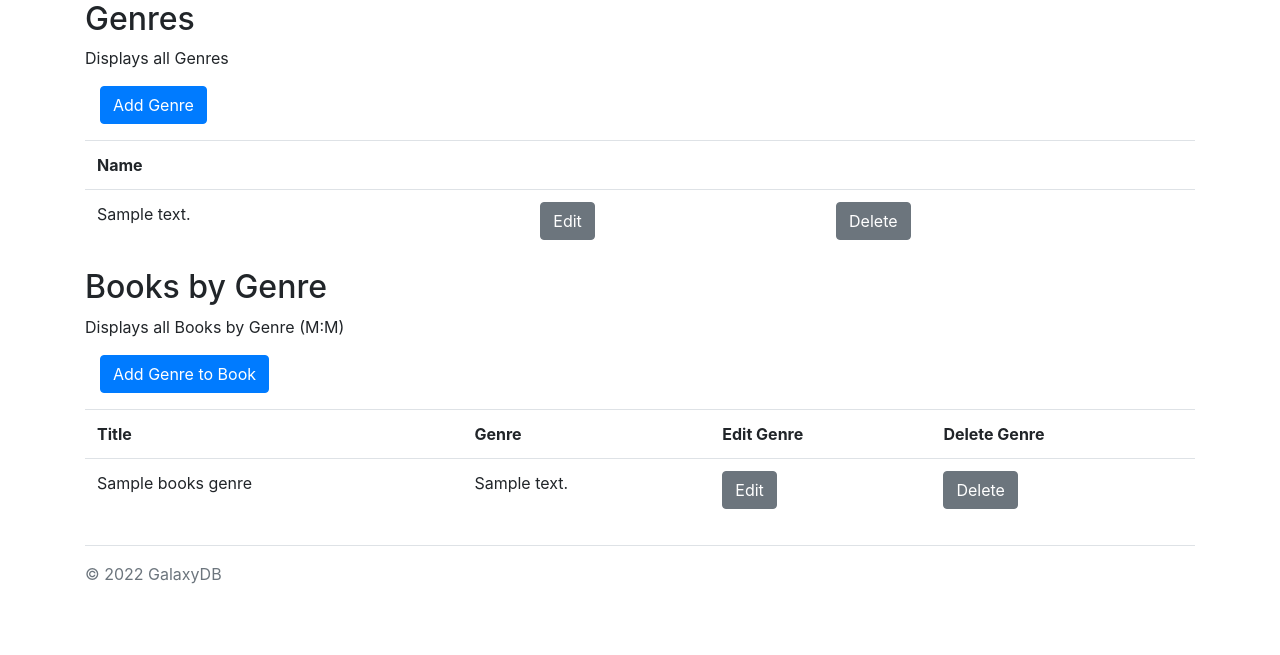
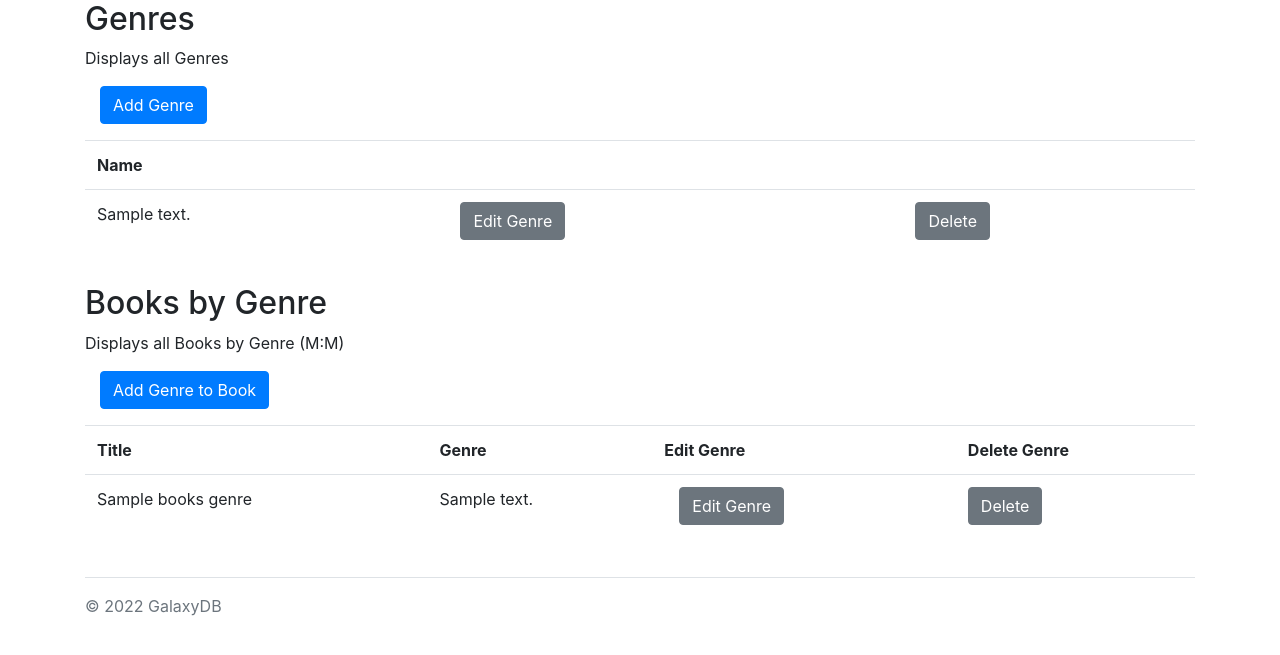
Before and after one commit to spencerlwahlstrom/greatreads, a Flask app: template templates/genres.html in a window 1280 px wide. Shown: the part 56-711 px from the top of the page. Run offline with Flask 2, Linux system fonts and the light colour scheme; the template is opened without the code that fills it: most values are stand-ins (such as "Sample title", 1, 10 or a date in 2020); some libraries are stand-ins or nearby versions.

Commit message:
modalized genres pages, cleaned up router, html

```diff
--- a/app.py
+++ b/app.py
@@ -198,7 +198,7 @@ def edit_genre(genre_id):
     if request.method == "POST":
         genre = request.form
         query = "UPDATE genres SET description = %s WHERE genre_id = %s;"
-        params = [genre["description"], genre["genre_id"]]
+        params = [genre["description"], genre_id]
         cur.execute(query, params)
         mysql.connection.commit()
         return redirect("/genres")
@@ -211,32 +211,13 @@ def edit_genre(genre_id):
 def edit_book_genre(book_id, genre_id):
     cur = mysql.connection.cursor()
 
-    # READ - Show all book_genre releationships
-    if request.method == "GET":
-        query = "SELECT * FROM books WHERE book_id = %s;"
-        params = [book_id]
-        cur.execute(query, params)
-        book = cur.fetchall()
-        query = "SELECT * FROM genres WHERE genre_id = %s;"
-        params = [genre_id]
-        cur.execute(query, params)
-        genre = cur.fetchall()
-        cur.execute("SELECT * FROM genres;")
-        genres = cur.fetchall()
-        return render_template(
-                "books-genres.html",
-                book=book[0],
-                genre=genre[0],
-                genres=genres
-                )
-
     # UPDATE - Change a specific book_genre relationship
     if request.method == "POST":
         book_genre = request.form
 
         # Check for duplicates
         duplicate = bg_duplicate_helper(
-                    book_genre["book_id"],
+                    book_id,
                     book_genre["genre_id"]
                     )
 
@@ -246,8 +227,8 @@ def edit_book_genre(book_id, genre_id):
                     "WHERE genre_id = %s AND book_id =%s;"
             params = [
                         book_genre["genre_id"],
-                        book_genre["original_genre_id"],
-                        book_genre["book_id"]
+                        genre_id,
+                        book_id,
                     ]
             cur.execute(query, params)
             mysql.connection.commit()
--- a/templates/genres.html
+++ b/templates/genres.html
@@ -58,10 +58,7 @@
         {% for genre in genres %}
         <tr>
             <td>{{ genre.description }} </td>
-            <td>
-                <a href="{{ url_for('edit_genre', genre_id=genre.genre_id) }}">
-                    <button type="button" class="btn btn-secondary">Edit</button>
-                </a>
+            <td><div class="container pb-3"><button type="button" class="btn btn-secondary" data-toggle="modal" data-target="#edit{{genre.genre_id}}">Edit Genre</button></div>
             </td>
             <td>
                 <a href="{{ url_for('delete_genre', genre_id=genre.genre_id) }}">
@@ -69,6 +66,32 @@
                 </a>
             </td>
         </tr>
+                                                            <!-- Edit Modal -->
+        <div class="modal fade" id="edit{{genre.genre_id}}" tabindex="-1" role="dialog" aria-labelledby="edit{{genre.genre_id}}" aria-hidden="true">
+            <div class="modal-dialog" role="document">
+            <div class="modal-content">
+                <div class="modal-header">
+                <h5 class="modal-title" id="edit{{genre.genre_id}}">Editing {{genre.description}} </h5>
+                <button type="button" class="close" data-dismiss="modal" aria-label="Close">
+                    <span aria-hidden="true">&times;</span>
+                </button>
+                </div>
+                <div class="modal-body">
+                    <form method="POST" id="updateGenres" action="{{ url_for('edit_genre', genre_id=genre.genre_id) }}">
+                        <div class="form-group">
+                            <label for="description">Description</label>
+                            <input type="text" class="form-control" name="description" id="description" value = "{{genre.description}}">
+                        </div>
+                        <div class="modal-footer">
+                            <button type="button" class="btn btn-secondary" data-dismiss="modal">Close</button>
+                            <button type="submit" class="btn btn-primary">Edit</button>
+                        </div>
+                    </form>
+                </div>
+            </div>
+            </div>
+        </div>
+
         {% endfor %}
     </table>
 
@@ -143,9 +166,7 @@
             <td>{{ bg.title }}</td>
             <td>{{ bg.description }}</td>
             <td>
-                <a href="{{ url_for('edit_book_genre', book_id=bg.book_id, genre_id=bg.genre_id) }}">
-                    <button type="button" class="btn btn-secondary">Edit</button>
-                </a>
+                <div class="container pb-3"><button type="button" class="btn btn-secondary" data-toggle="modal" data-target="#edit{{bg.genre_id}}{{bg.book_id}}">Edit Genre </button></div>
             </td>
             <td>
                 <a href="{{ url_for('delete_book_genre', book_id=bg.book_id, genre_id=bg.genre_id) }}">
@@ -153,6 +174,37 @@
                 </a>
             </td>
         </tr>
+                                    <!-- Modal -->
+        <div class="modal fade" id="edit{{bg.genre_id}}{{bg.book_id}}" tabindex="-1" role="dialog" aria-labelledby="edit{{bg.genre_id}}{{bg.book_id}}" aria-hidden="true">
+            <div class="modal-dialog modal-lg" role="document">
+            <div class="modal-content">
+                <div class="modal-header">
+                <h5 class="modal-title" id="edit{{bg.genre_id}}{{bg.book_id}}" >Edit Genre for <em>{{bg.title}}</em></h5>
+                <button type="button" class="close" data-dismiss="modal" aria-label="Close">
+                    <span aria-hidden="true">&times;</span>
+                </button>
+                </div>
+                <div class="modal-body">
+                    <form method="POST" id="editbookgenre" action="{{url_for('edit_book_genre', book_id = bg.book_id, genre_id = bg.genre_id)}}">
+                            <label>Genre</label>
+                            <select class="form-select" name="genre_id" id="genre_id">
+                                {% for genre in genres %}
+                                    {% if genre.genre_id == bg.genre_id %}
+                                        <option value="{{genre.genre_id}}" selected>{{genre.description}}</option>
+                                    {% else %}
+                                        <option value="{{genre.genre_id}}">{{genre.description}}</option>
+                                    {% endif %}
+                                {% endfor %}
+                            </select>
+                        <div class="modal-footer">
+                            <button type="button" class="btn btn-secondary" data-dismiss="modal">Close</button>
+                            <button type="submit" class="btn btn-primary">Edit</button>
+                        </div>
+                    </form>
+                </div>
+            </div>
+            </div>
+        </div>
         {% endfor %}
     </table>
 
```
Also changed, not shown: templates/books-genres.html (deleted, +0 -22 lines), templates/genres-edit.html (deleted, +0 -13 lines).
